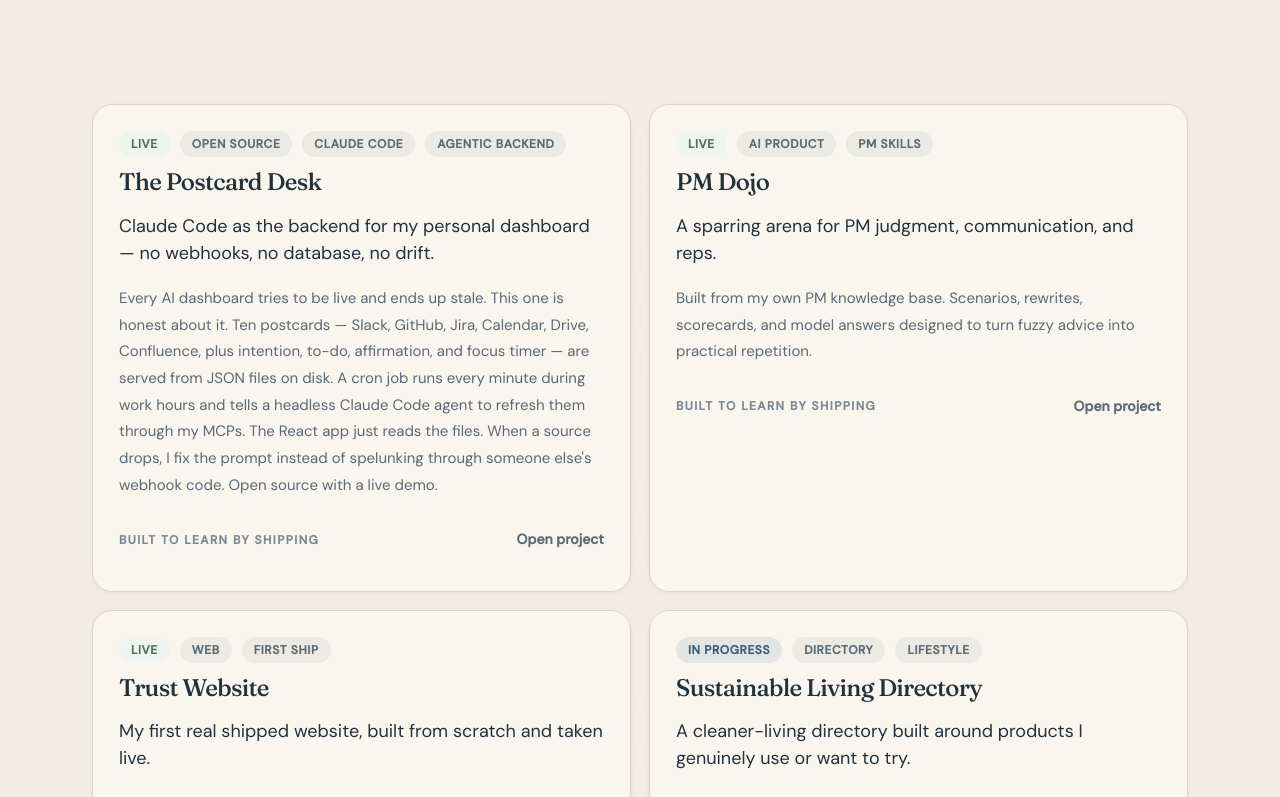
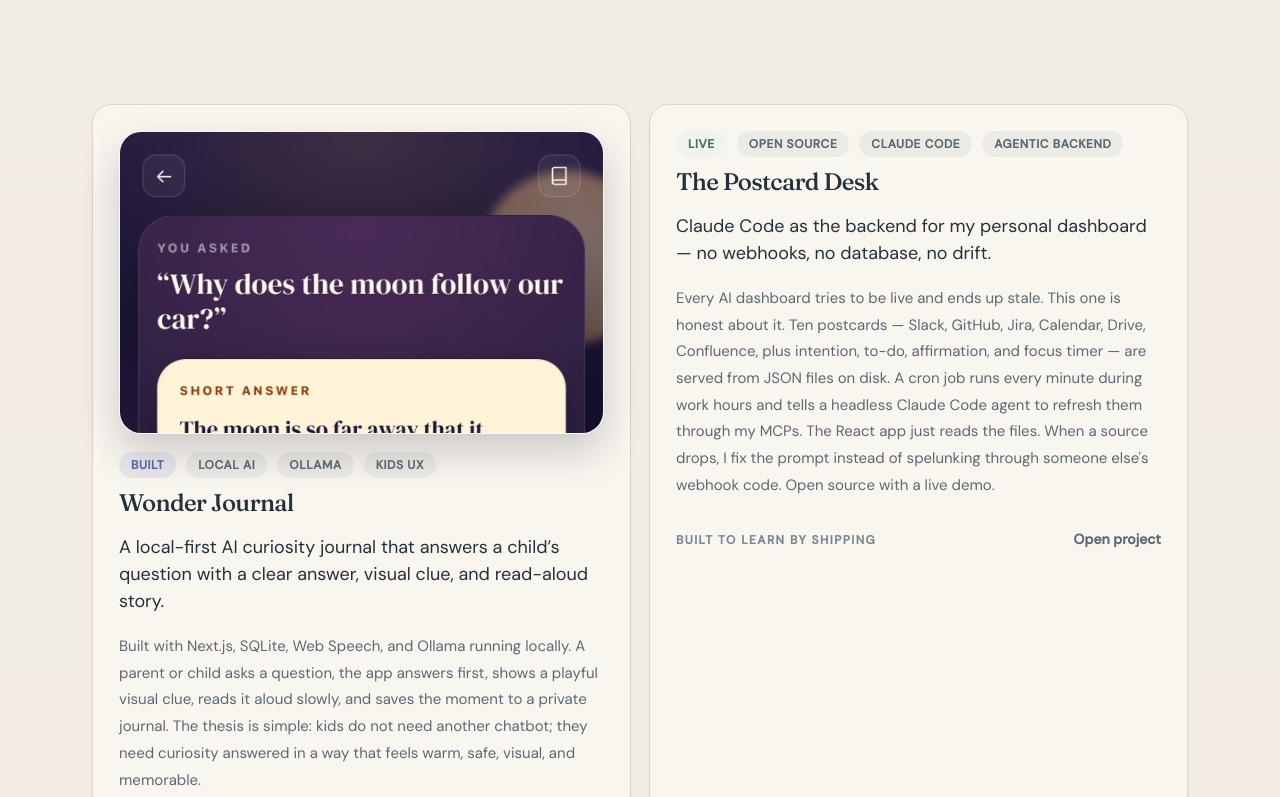
Before and after one commit to dswain8/personal-website, a React (Vite) app: page /build in a window 1280 px wide. Shown: the part 3123-3920 px from the top of the page. Built offline with nearby package versions, Linux system fonts and the light colour scheme.

Commit message:
Add Wonder Journal to build page

```diff
--- a/src/index.css
+++ b/src/index.css
@@ -678,6 +678,21 @@
   min-height: 100%;
 }
 
+.feature-card__image {
+  width: 100%;
+  aspect-ratio: 4 / 3;
+  object-fit: cover;
+  object-position: top center;
+  border-radius: 22px;
+  border: 1px solid rgba(255, 255, 255, 0.1);
+  background: rgba(255, 255, 255, 0.04);
+  box-shadow: 0 18px 42px rgba(19, 22, 34, 0.2);
+}
+
+.feature-card--lead .feature-card__image {
+  aspect-ratio: 16 / 10;
+}
+
 .feature-card__header {
   display: flex;
   flex-wrap: wrap;
--- a/src/pages/Build.tsx
+++ b/src/pages/Build.tsx
@@ -2,6 +2,19 @@
 import { useScrollReveal } from "../hooks/useScrollReveal";
 
 const projects = [
+  {
+    title: "Wonder Journal",
+    status: "built" as const,
+    summary:
+      "A local-first AI curiosity journal that answers a child’s question with a clear answer, visual clue, and read-aloud story.",
+    description:
+      "Built with Next.js, SQLite, Web Speech, and Ollama running locally. A parent or child asks a question, the app answers first, shows a playful visual clue, reads it aloud slowly, and saves the moment to a private journal. The thesis is simple: kids do not need another chatbot; they need curiosity answered in a way that feels warm, safe, visual, and memorable.",
+    tags: ["Local AI", "Ollama", "Kids UX"],
+    link: "https://github.com/dswain8/wonder-journal",
+    cta: "View GitHub",
+    variant: "lead" as const,
+    image: "/projects/wonder-journal-card.png",
+  },
   {
     title: "The Postcard Desk",
     status: "live" as const,
@@ -320,6 +333,15 @@
         .filter(Boolean)
         .join(" ")}
     >
+      {project.image ? (
+        <img
+          src={project.image}
+          alt={`${project.title} screenshot`}
+          className="feature-card__image"
+          loading="lazy"
+        />
+      ) : null}
+
       <div className="feature-card__header">
         <div style={{ display: "flex", flexDirection: "column", gap: "12px" }}>
           <div className="tag-row">
```
Also changed, not shown: public/projects/wonder-journal-card.png (added).
